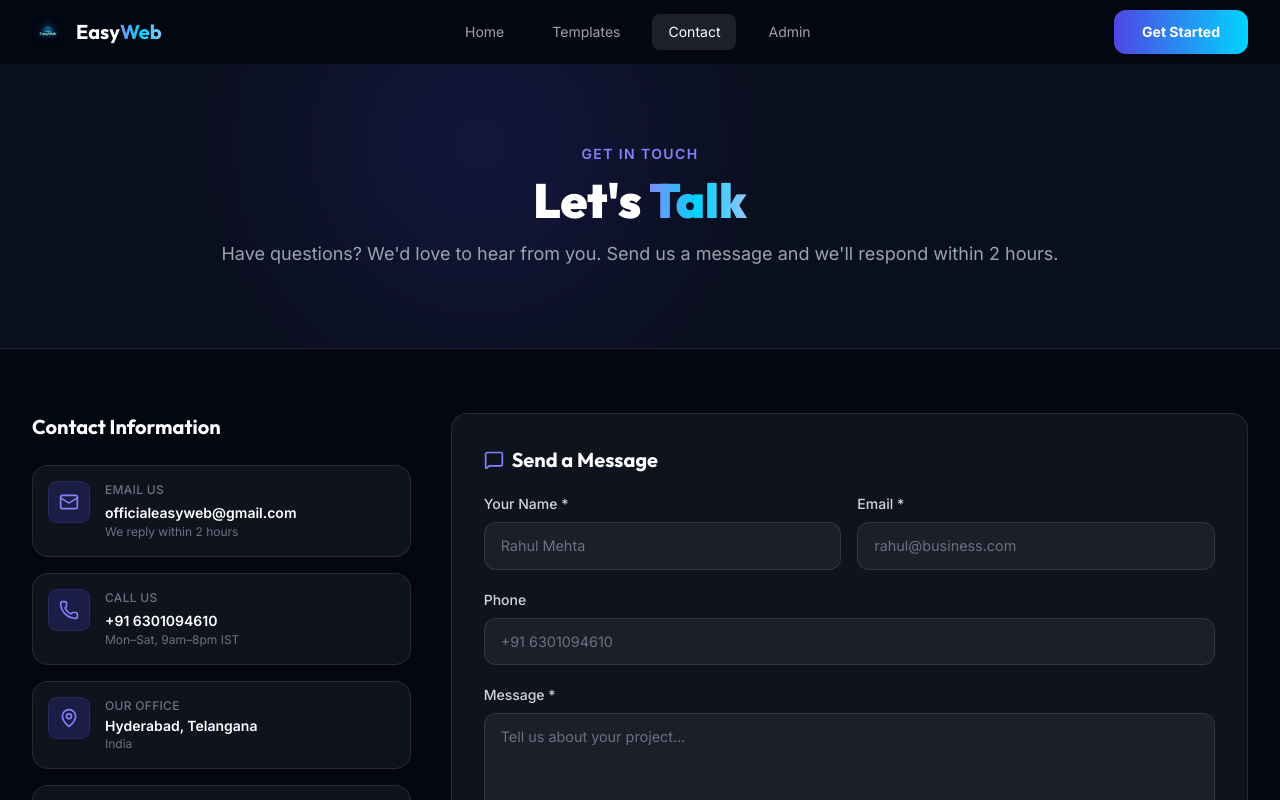
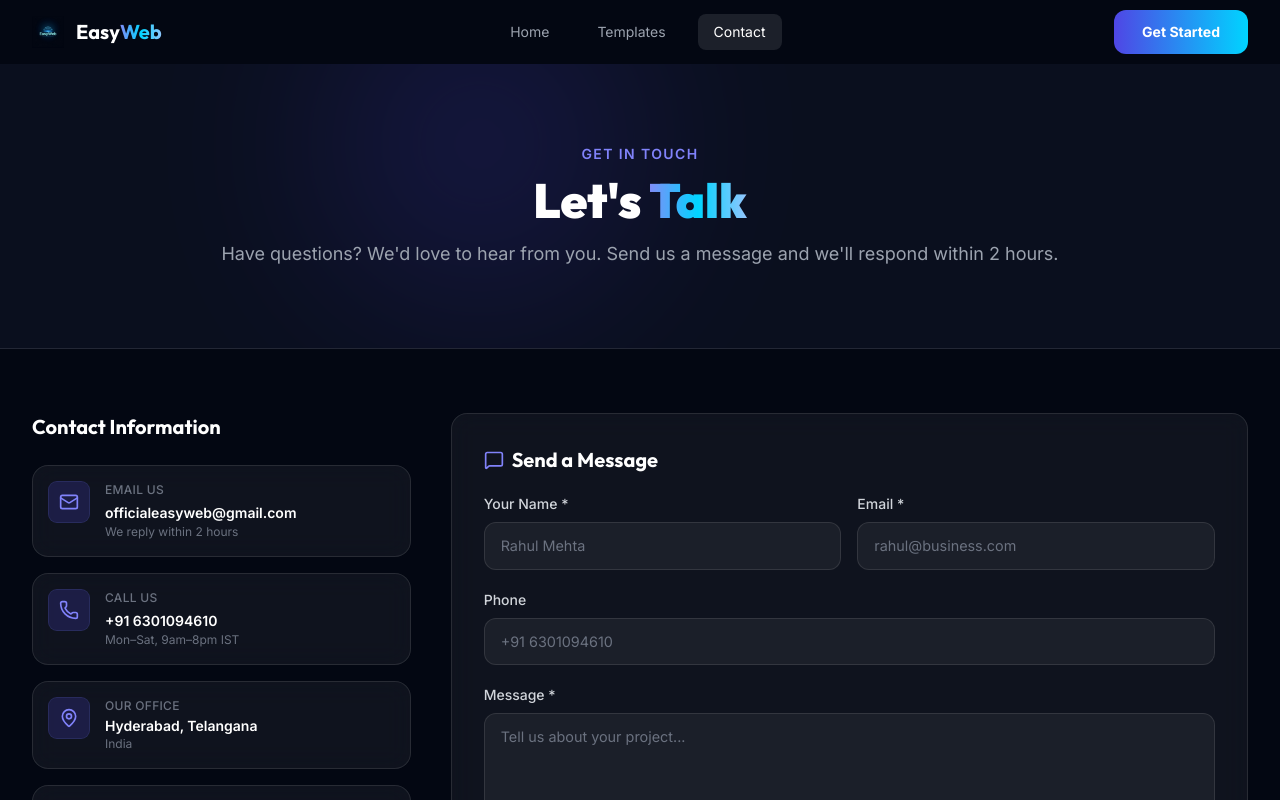
Before and after one commit to revanthbanoth/Easyweb, a React (Vite) app in the folder frontend/: page /contact in a window 1280 px wide. Shown: the top 800 px of the page. Built offline with nearby package versions, Linux system fonts and the light colour scheme; no server answers.

Commit message:
Remove Admin link from navbar but keep route accessible

```diff
--- a/frontend/src/components/Navbar.jsx
+++ b/frontend/src/components/Navbar.jsx
@@ -7,7 +7,6 @@ const navLinks = [
     { label: 'Home', path: '/' },
     { label: 'Templates', path: '/templates' },
     { label: 'Contact', path: '/contact' },
-    { label: 'Admin', path: '/admin' },
 ];
 
 export default function Navbar() {
```
